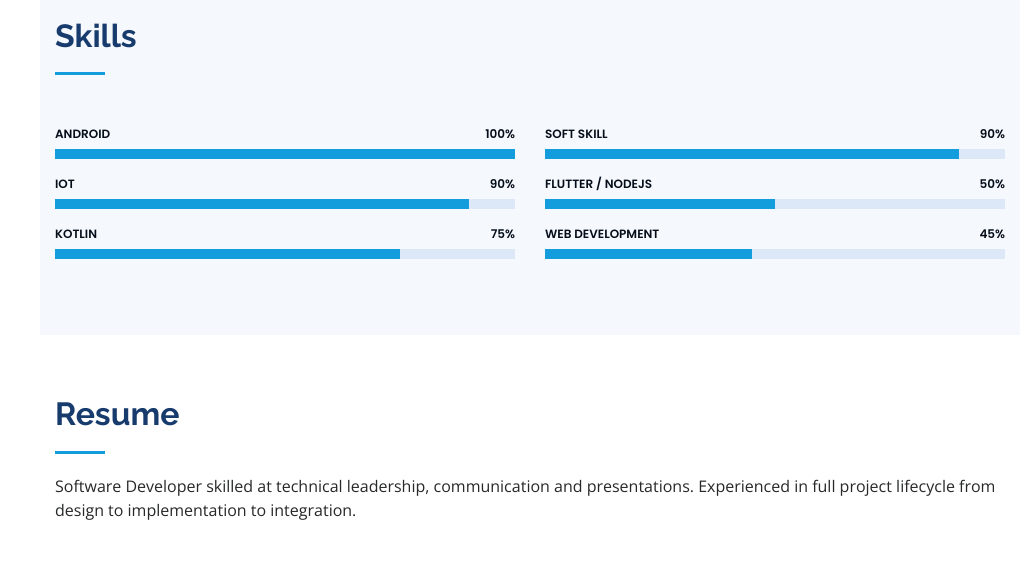
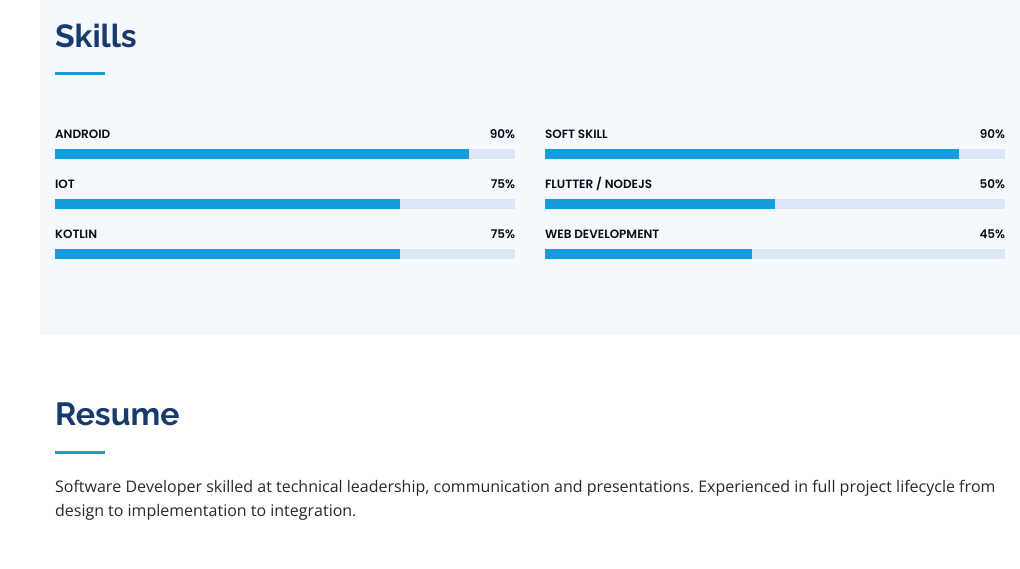
Before and after one commit to kibzorg/kibzorg.github.io, a plain HTML site: page index.html in a window 1280 px wide. Shown: the part 1440-2009 px from the top of the page, without its empty margins (260-1280 px from the left). Drawn offline with nearby package versions, Linux system fonts and the light colour scheme.

Commit message:
Update index.html
* Skills updated

```diff
--- a/index.html
+++ b/index.html
@@ -205,17 +205,17 @@
 
           <div class="col-lg-6" data-aos="fade-up">
             <div class="progress">
-              <span class="skill">Android <i class="val">100%</i></span>
+              <span class="skill">Android <i class="val">90%</i></span>
               <div class="progress-bar-wrap">
-                <div class="progress-bar" role="progressbar" aria-valuenow="100" aria-valuemin="0" aria-valuemax="100">
+                <div class="progress-bar" role="progressbar" aria-valuenow="90" aria-valuemin="0" aria-valuemax="100">
                 </div>
               </div>
             </div>
 
             <div class="progress">
-              <span class="skill">IoT <i class="val">90%</i></span>
+              <span class="skill">IoT <i class="val">75%</i></span>
               <div class="progress-bar-wrap">
-                <div class="progress-bar" role="progressbar" aria-valuenow="90" aria-valuemin="0" aria-valuemax="100">
+                <div class="progress-bar" role="progressbar" aria-valuenow="75" aria-valuemin="0" aria-valuemax="100">
                 </div>
               </div>
             </div>
```
